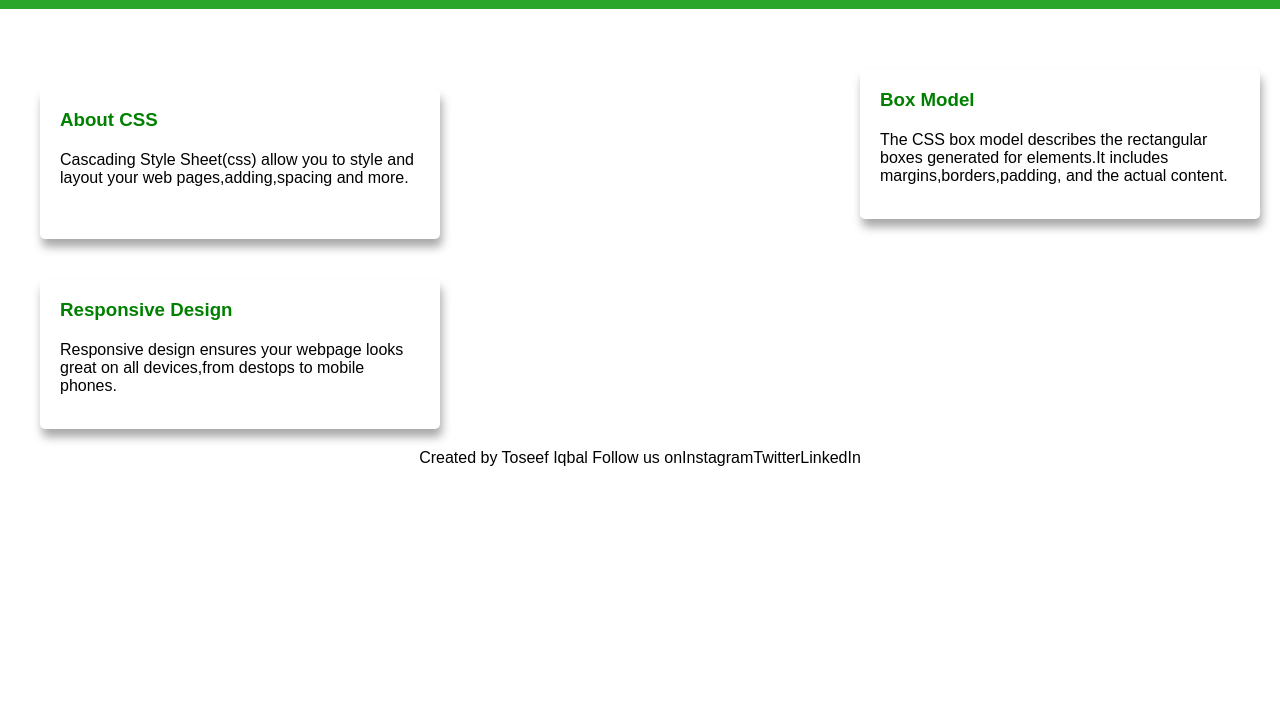
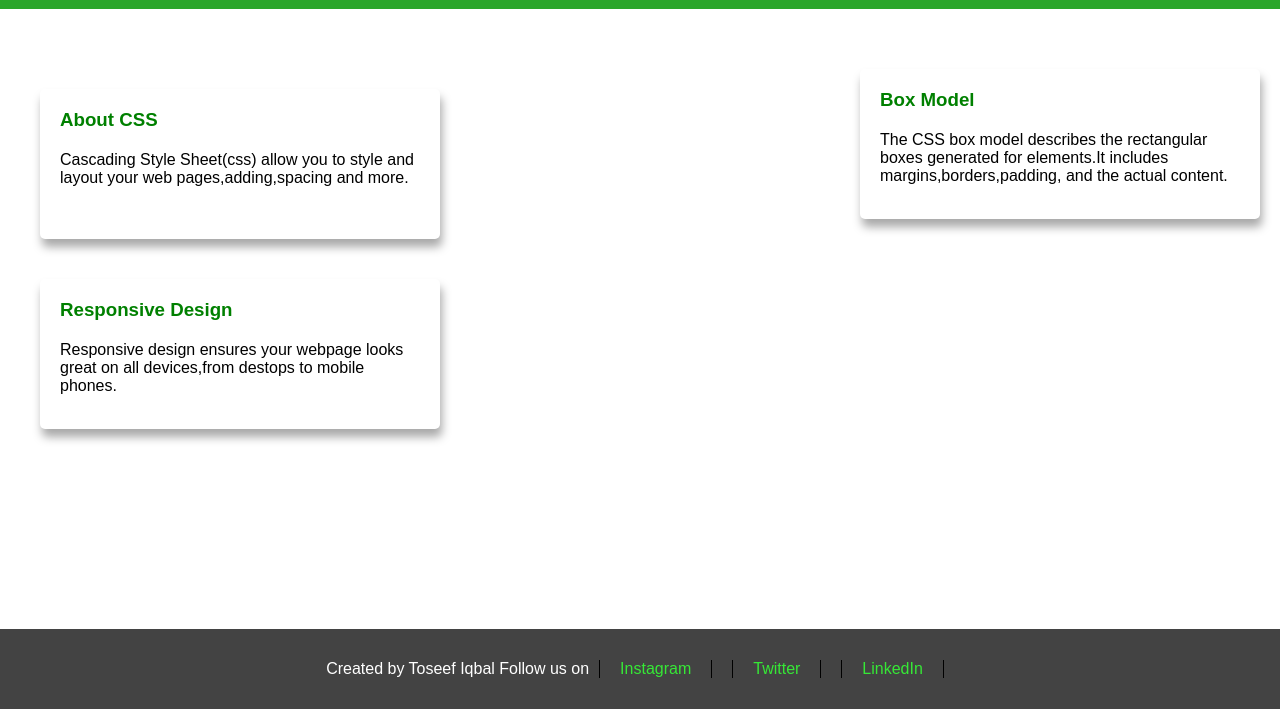
Before and after one commit to aryansingh0059/Class-task, a plain HTML site: page index.html in a window 1280 px wide. Shown: the part 91-800 px from the top of the page. Drawn offline with Linux system fonts and the light colour scheme.

Commit message:
Update style.css

```diff
--- a/style.css
+++ b/style.css
@@ -67,3 +67,21 @@ h3{
     border-radius: 5px;
     text-decoration: solid;
 }
+
+
+footer{
+    background: #434343;
+    color: white;
+    height: 80px;
+    position: absolute;
+    bottom: 0;
+    width: 100%;
+}
+
+footer div p{
+    color: rgb(54, 232, 54);
+    margin: 0 10px;
+    padding: 0 20px;
+    border-left: 1px solid black;
+    border-right: 1px solid black;
+}
```
